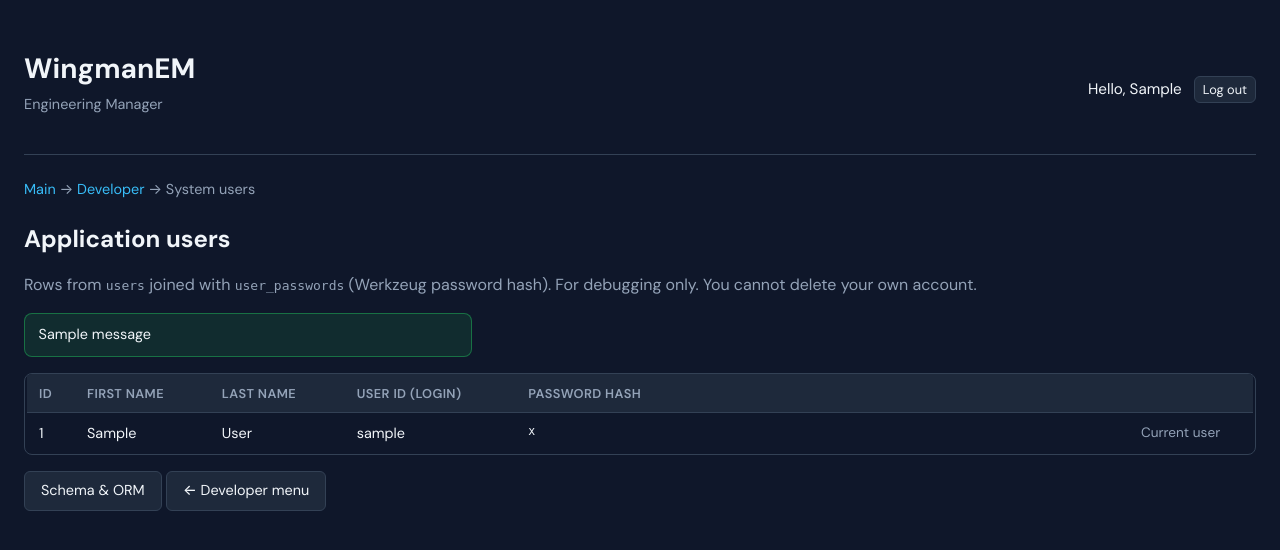
After one commit to bforsberg-uvu/WingmanEM, a Flask app: page /developer/system-users in a window 1280 px wide. The commit adds this page. Shown: the top 550 px of the page. Run offline with Flask 3, Linux system fonts and the light colour scheme; a user stored in the database is signed in; tables that the repository leaves empty hold one stand-in row (values such as "Sample post"); one stand-in notice (Sample message) is shown.

Commit message:
Chunk #9: Application auth, users/passwords tables, and developer tooling
- Flask-Login + Werkzeug; users and user_passwords ORM (1:1 FK, CASCADE).
- Login, register, logout; global route protection; first-name greeting in header.
- Developer system users page (hashes), self-delete guard, delete confirmation flow.
- SQLite PRAGMA foreign_keys fix for SQLAlchemy 2 connect listener.
- System users table layout fits viewport (wrapped hash column); project_plan updates.

Made-with: Cursor

```diff
--- a/requirements.txt
+++ b/requirements.txt
@@ -6,4 +6,5 @@
 # requests>=2.28.0
 mistralai
 flask>=3.0.0
+flask-login>=0.6.3
 sqlalchemy>=2.0.0
--- a/static/css/style.css
+++ b/static/css/style.css
@@ -89,10 +89,36 @@ a:hover {
 
 /* Header */
 .app-header {
-  text-align: center;
   padding: 1.5rem 0;
   border-bottom: 1px solid var(--border);
   margin-bottom: 1.5rem;
+}
+.app-header-brand {
+  text-align: center;
+}
+.app-header-with-user {
+  display: flex;
+  flex-wrap: wrap;
+  align-items: center;
+  justify-content: space-between;
+  gap: 1rem;
+}
+.app-header-with-user .app-header-brand {
+  text-align: left;
+}
+.app-header-user {
+  display: flex;
+  align-items: center;
+  gap: 0.75rem;
+  flex-shrink: 0;
+}
+.app-header-user .greeting {
+  font-size: 0.95rem;
+  color: var(--text-primary);
+}
+.logout-form {
+  margin: 0;
+  display: inline;
 }
 .app-header h1 {
   margin: 0;
@@ -104,6 +130,101 @@ a:hover {
   color: var(--text-muted);
   font-size: 0.9rem;
   margin-top: 0.25rem;
+}
+
+/* Auth / flash */
+.auth-form {
+  max-width: 22rem;
+}
+.flash-messages {
+  max-width: 28rem;
+}
+.flash {
+  padding: 0.65rem 0.85rem;
+  border-radius: 8px;
+  font-size: 0.9rem;
+  margin-bottom: 0.5rem;
+}
+.flash-error {
+  background: rgba(248, 113, 113, 0.12);
+  border: 1px solid var(--accent-red);
+  color: var(--text-primary);
+}
+.flash-success {
+  background: rgba(34, 197, 94, 0.12);
+  border: 1px solid rgba(34, 197, 94, 0.45);
+  color: var(--text-primary);
+}
+
+.table-wrap td.cell-hash code {
+  font-size: 0.72rem;
+  word-break: break-all;
+  white-space: pre-wrap;
+}
+
+/* System users (developer): table stays within the content width; hash column
+   shrinks/wraps so Delete stays visible without horizontal scroll */
+.table-wrap.table-wrap-fit-viewport {
+  overflow-x: hidden;
+}
+.table-wrap.table-wrap-fit-viewport table.table-system-users {
+  min-width: 0;
+  max-width: 100%;
+  width: 100%;
+  table-layout: fixed;
+}
+.table-wrap.table-wrap-fit-viewport .table-system-users th,
+.table-wrap.table-wrap-fit-viewport .table-system-users td {
+  min-width: 0;
+}
+.table-wrap.table-wrap-fit-viewport .table-system-users th:nth-child(1),
+.table-wrap.table-wrap-fit-viewport .table-system-users td:nth-child(1) {
+  width: 3rem;
+}
+.table-wrap.table-wrap-fit-viewport .table-system-users th:nth-child(2),
+.table-wrap.table-wrap-fit-viewport .table-system-users td:nth-child(2),
+.table-wrap.table-wrap-fit-viewport .table-system-users th:nth-child(3),
+.table-wrap.table-wrap-fit-viewport .table-system-users td:nth-child(3) {
+  width: 11%;
+}
+.table-wrap.table-wrap-fit-viewport .table-system-users th:nth-child(4),
+.table-wrap.table-wrap-fit-viewport .table-system-users td:nth-child(4) {
+  width: 14%;
+}
+/* Remaining horizontal space goes to the hash (wraps); grows/shrinks with viewport */
+.table-wrap.table-wrap-fit-viewport .table-system-users th:nth-child(5),
+.table-wrap.table-wrap-fit-viewport .table-system-users td:nth-child(5) {
+  width: auto;
+}
+.table-wrap.table-wrap-fit-viewport .table-system-users td:nth-child(5).cell-hash,
+.table-wrap.table-wrap-fit-viewport .table-system-users th:nth-child(5) {
+  overflow-wrap: anywhere;
+  word-break: break-word;
+  hyphens: auto;
+  vertical-align: top;
+}
+.table-wrap.table-wrap-fit-viewport .table-system-users td:nth-child(5).cell-hash {
+  padding-top: 0.65rem;
+}
+.table-wrap.table-wrap-fit-viewport .table-system-users td:nth-child(5).cell-hash code {
+  display: block;
+  white-space: pre-wrap;
+  word-break: break-word;
+  overflow-wrap: anywhere;
+  line-height: 1.35;
+  max-width: 100%;
+}
+.table-wrap.table-wrap-fit-viewport .table-system-users th:nth-child(6),
+.table-wrap.table-wrap-fit-viewport .table-system-users td:nth-child(6) {
+  width: 7.75rem;
+  min-width: 7.75rem;
+  max-width: 7.75rem;
+  white-space: nowrap;
+}
+.table-wrap.table-wrap-fit-viewport .table-system-users td:nth-child(6).table-actions {
+  min-width: 7.75rem;
+  width: 7.75rem;
+  max-width: 7.75rem;
 }
 
 /* Cards / menu items */
--- a/templates/base.html
+++ b/templates/base.html
@@ -40,9 +40,19 @@
   </div>
 
   <div class="container page-enter">
-    <header class="app-header">
-      <h1>WingmanEM</h1>
-      <p class="sub">Engineering Manager</p>
+    <header class="app-header{% if current_user.is_authenticated %} app-header-with-user{% endif %}">
+      <div class="app-header-brand">
+        <h1>WingmanEM</h1>
+        <p class="sub">Engineering Manager</p>
+      </div>
+      {% if current_user.is_authenticated %}
+      <div class="app-header-user">
+        <span class="greeting" aria-live="polite">Hello, {{ current_user.first_name }}</span>
+        <form method="post" action="{{ url_for('logout') }}" class="logout-form">
+          <button type="submit" class="btn btn-small">Log out</button>
+        </form>
+      </div>
+      {% endif %}
     </header>
     {% block breadcrumb %}{% endblock %}
     {% block content %}{% endblock %}
--- a/templates/developer.html
+++ b/templates/developer.html
@@ -29,6 +29,12 @@
         <p><code>/items</code>, <code>DirectReportCompDataORM</code>, <code>_db_load_direct_report_comp_data</code>, Jinja templates.</p>
       </a>
     </div>
+    <div class="card">
+      <a href="{{ url_for('developer_system_users') }}">
+        <h2>System users</h2>
+        <p><code>users</code>, <code>user_passwords</code>, Flask-Login accounts (hashes shown).</p>
+      </a>
+    </div>
   </div>
 
   <p style="margin-top: 1.5rem;"><a href="{{ url_for('index') }}" class="btn">← Back to main menu</a></p>
--- a/templates/developer_schema.html
+++ b/templates/developer_schema.html
@@ -12,6 +12,7 @@
     <a href="{{ url_for('developer_menu') }}" class="btn">← Developer menu</a>
     <a href="{{ url_for('developer_direct_reports') }}" class="btn">Direct reports</a>
     <a href="{{ url_for('developer_comp_statements') }}" class="btn">Comp statements</a>
+    <a href="{{ url_for('developer_system_users') }}" class="btn">System users</a>
   </div>
 
   {% if schema_error %}
--- /dev/null
+++ b/templates/developer_system_users.html
@@ -0,0 +1,65 @@
+{% extends "base.html" %}
+{% block title %}System users — Developer — WingmanEM{% endblock %}
+
+{% block breadcrumb %}
+  <div class="breadcrumb"><a href="{{ url_for('index') }}">Main</a> → <a href="{{ url_for('developer_menu') }}">Developer</a> → System users</div>
+{% endblock %}
+
+{% block content %}
+  <h2 style="margin-bottom: 0.5rem;">Application users</h2>
+  <p class="text-muted" style="margin-bottom: 1rem;">Rows from <code>users</code> joined with <code>user_passwords</code> (Werkzeug password hash). For debugging only. You cannot delete your own account.</p>
+
+  {% with messages = get_flashed_messages(with_categories=true) %}
+    {% if messages %}
+      <div class="flash-messages" style="margin-bottom: 1rem;">
+        {% for cat, msg in messages %}
+          <div class="flash flash-{{ cat }}">{{ msg }}</div>
+        {% endfor %}
+      </div>
+    {% endif %}
+  {% endwith %}
+
+  <div class="table-wrap table-wrap-fit-viewport">
+    <table class="table-system-users">
+      <thead>
+        <tr>
+          <th>ID</th>
+          <th>First name</th>
+          <th>Last name</th>
+          <th>User ID (login)</th>
+          <th>Password hash</th>
+          <th></th>
+        </tr>
+      </thead>
+      <tbody>
+        {% if users %}
+        {% for u in users %}
+        <tr>
+          <td>{{ u.id }}</td>
+          <td>{{ u.first_name }}</td>
+          <td>{{ u.last_name }}</td>
+          <td>{{ u.login_id }}</td>
+          <td class="cell-hash"><code>{{ u.password_hash or '—' }}</code></td>
+          <td class="table-actions">
+            {% if u.id == current_user.id %}
+            <span class="text-muted" style="font-size: 0.85rem;">Current user</span>
+            {% else %}
+            <a href="{{ url_for('developer_delete_application_user', user_id=u.id) }}" class="btn btn-danger btn-small">Delete</a>
+            {% endif %}
+          </td>
+        </tr>
+        {% endfor %}
+        {% else %}
+        <tr class="table-empty-row">
+          <td colspan="6">No application users yet. Use <a href="{{ url_for('register') }}">Create account</a> on the log-in page.</td>
+        </tr>
+        {% endif %}
+      </tbody>
+    </table>
+  </div>
+
+  <p style="margin-top: 1rem;">
+    <a href="{{ url_for('developer_schema') }}" class="btn">Schema &amp; ORM</a>
+    <a href="{{ url_for('developer_menu') }}" class="btn">← Developer menu</a>
+  </p>
+{% endblock %}
--- a/wingmanem/database.py
+++ b/wingmanem/database.py
@@ -6,12 +6,25 @@ from __future__ import annotations
 
 from pathlib import Path
 
-from sqlalchemy import create_engine, text
+from sqlalchemy import create_engine, event, text
+from sqlalchemy.engine import Engine
 from sqlalchemy.orm import Session, sessionmaker
 
 from wingmanem.orm_models import Base
 
 _engine = None
+
+
+@event.listens_for(Engine, "connect")
+def _sqlite_enable_foreign_keys(dbapi_conn, connection_record) -> None:
+    # SQLAlchemy 2.x: connection_record may not expose .dialect; detect sqlite driver.
+    if "sqlite" not in type(dbapi_conn).__module__:
+        return
+    cursor = dbapi_conn.cursor()
+    cursor.execute("PRAGMA foreign_keys=ON")
+    cursor.close()
+
+
 _SessionLocal: sessionmaker[Session] | None = None
 
 
```
Also changed, not shown: project_plan.md (+7 -2 lines), templates/developer_delete_user_confirm.html (added, +21 -0 lines), templates/login.html (added, +28 -0 lines), templates/register.html (added, +31 -0 lines), web_app.py (+138 -2 lines), wingmanem/auth_users.py (added, +140 -0 lines), wingmanem/developer_schema.py (+15 -0 lines), wingmanem/orm_models.py (+27 -1 lines).
